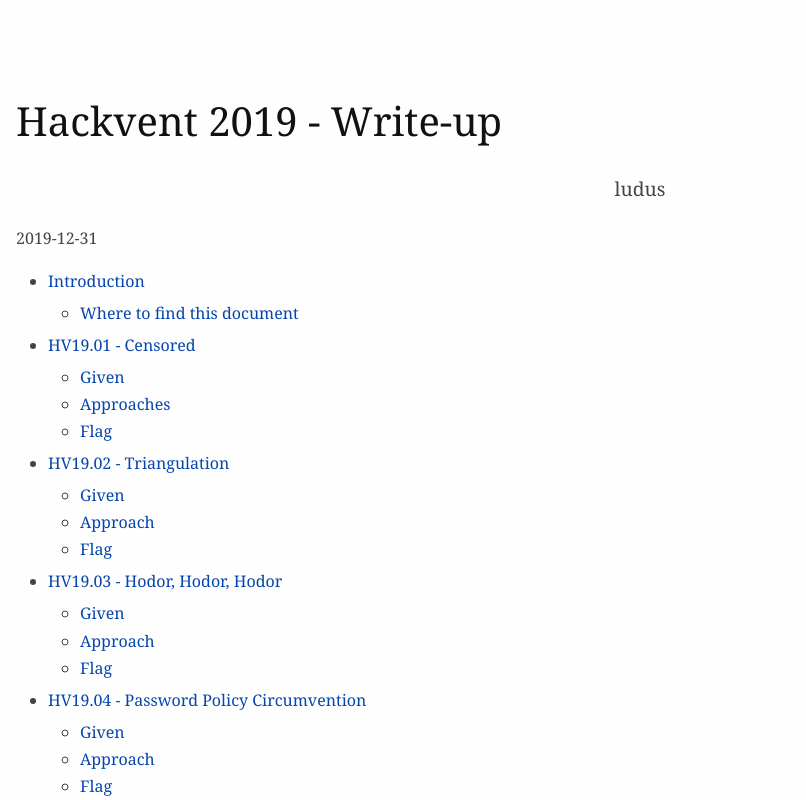
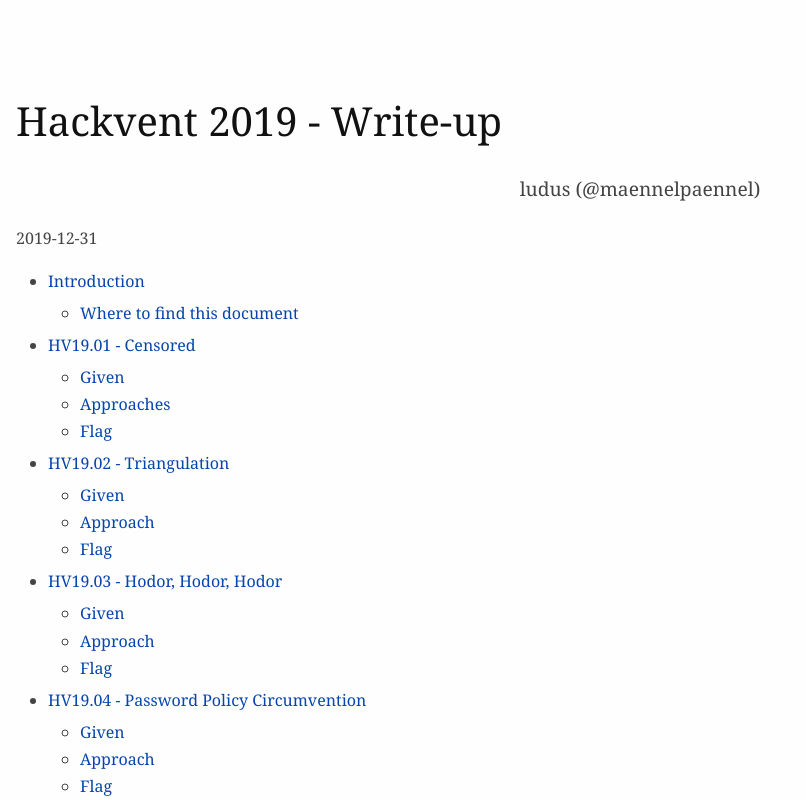
Before and after one commit to maennel/hackvent2019, a plain HTML site: page docs/index.html in a window 1280 px wide. Shown: the top 800 px of the page, without its empty margins (0-806 px from the left). Drawn offline with Linux system fonts and the light colour scheme.

Commit message:
Add handle

```diff
--- a/docs/index.html
+++ b/docs/index.html
@@ -85,7 +85,7 @@
 <body>
 <header id="title-block-header">
 <h1 class="title">Hackvent 2019 - Write-up</h1>
-<p class="author">ludus</p>
+<p class="author">ludus (@maennelpaennel)</p>
 <p class="date">2019-12-31</p>
 </header>
 <nav id="TOC" role="doc-toc">
```
